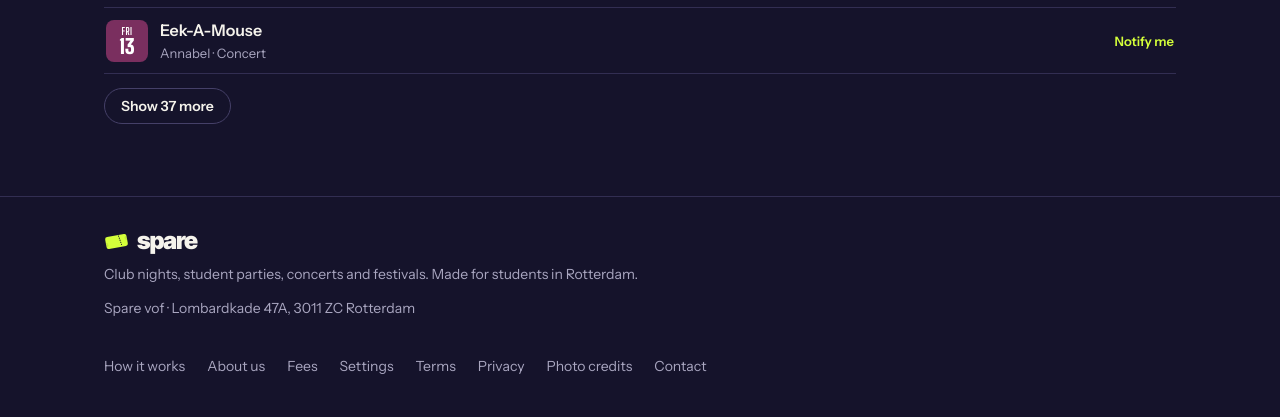
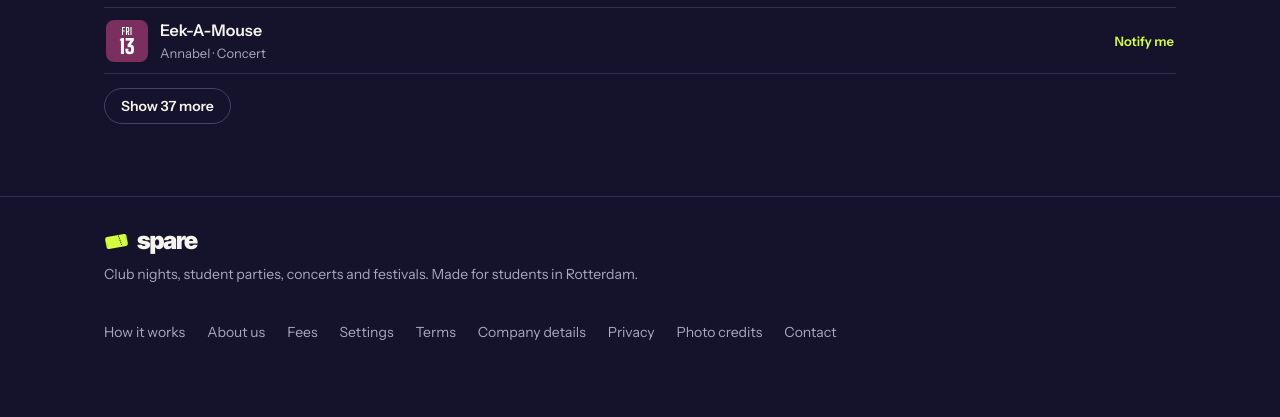
Before and after one commit to LeoHav199/nightswap, a Flask app: page / in a window 1280 px wide. Shown: the part 1139-1556 px from the top of the page. After the commit the page ends 1479 px from the top, so only its background shows below. Run offline with Flask 3, Linux system fonts and the light colour scheme; data comes from the database, SQL or seed files in the repository; data that the repository does not hold is empty.

Commit message:
Company address only in the terms and privacy policy, with a 'Company details' link in the footer instead of on every page
Co-Authored-By: Claude Opus 5.5 <noreply@anthropic.com>

```diff
--- a/i18n.py
+++ b/i18n.py
@@ -871,6 +871,7 @@ STRINGS = {
         "made_by_students": "Run by two students at Erasmus University Rotterdam.",
         "help_fast": "Questions? Spare is run by two Erasmus University students, and we reply fast:",
         "mail_signoff": "The Spare team, two students at Erasmus University Rotterdam",
+        "footer_company": "Company details",
         "report_warning": "We check with the organiser whether your ticket was scanned. A false report means the seller keeps the money and your account is blocked.",
         "photo_needed_door": "required if you were turned away at the door",
         "err_door_photo": "Add a photo for a problem at the door, for example the scanner's screen or the door staff's message.",
@@ -1670,6 +1671,7 @@ STRINGS = {
         "made_by_students": "Gerund door twee studenten van de Erasmus Universiteit Rotterdam.",
         "help_fast": "Vragen? Spare wordt gerund door twee studenten van de Erasmus Universiteit, en we reageren snel:",
         "mail_signoff": "Het Spare-team, twee studenten van de Erasmus Universiteit Rotterdam",
+        "footer_company": "Bedrijfsgegevens",
         "report_warning": "We checken bij de organisator of je ticket is gescand. Bij een valse melding houdt de verkoper het geld en wordt je account geblokkeerd.",
         "photo_needed_door": "verplicht als je aan de deur bent geweigerd",
         "err_door_photo": "Voeg een foto toe bij een probleem aan de deur, bijvoorbeeld van het scherm van de scanner of het bericht van de deur.",
--- a/locales/de.py
+++ b/locales/de.py
@@ -572,6 +572,7 @@ STRINGS = {
     "made_by_students": "Betrieben von zwei Studierenden der Erasmus-Universität Rotterdam.",
     "help_fast": "Fragen? Spare wird von zwei Studierenden der Erasmus-Universität betrieben, und wir antworten schnell:",
     "mail_signoff": "Das Spare-Team, zwei Studierende der Erasmus-Universität Rotterdam",
+    "footer_company": "Impressum",
     "report_warning": "Wir prüfen beim Veranstalter, ob dein Ticket gescannt wurde. Bei einer falschen Meldung behält der Verkäufer das Geld und dein Konto wird gesperrt.",
     "photo_needed_door": "Pflicht, wenn du am Eingang abgewiesen wurdest",
     "err_door_photo": "Füge bei einem Problem am Eingang ein Foto hinzu, zum Beispiel vom Bildschirm des Scanners oder von der Nachricht des Personals.",
--- a/locales/es.py
+++ b/locales/es.py
@@ -572,6 +572,7 @@ STRINGS = {
     "made_by_students": "Lo llevan dos estudiantes de la Universidad Erasmus de Róterdam.",
     "help_fast": "¿Preguntas? Spare lo llevan dos estudiantes de la Universidad Erasmus, y respondemos rápido:",
     "mail_signoff": "El equipo de Spare, dos estudiantes de la Universidad Erasmus de Róterdam",
+    "footer_company": "Datos de la empresa",
     "report_warning": "Comprobamos con el organizador si tu entrada se escaneó. Si el aviso es falso, el vendedor se queda el dinero y tu cuenta se bloquea.",
     "photo_needed_door": "obligatorio si no te dejaron entrar",
     "err_door_photo": "Añade una foto para un problema en la entrada, por ejemplo la pantalla del escáner o el mensaje del personal.",
--- a/locales/fr.py
+++ b/locales/fr.py
@@ -572,6 +572,7 @@ STRINGS = {
     "made_by_students": "Géré par deux étudiants de l'université Erasmus de Rotterdam.",
     "help_fast": "Des questions ? Spare est géré par deux étudiants de l'université Erasmus, et on répond vite :",
     "mail_signoff": "L'équipe Spare, deux étudiants de l'université Erasmus de Rotterdam",
+    "footer_company": "Mentions légales",
     "report_warning": "On vérifie auprès de l'organisateur si ton billet a été scanné. En cas de faux signalement, le vendeur garde l'argent et ton compte est bloqué.",
     "photo_needed_door": "obligatoire si on t'a refusé l'entrée",
     "err_door_photo": "Ajoute une photo pour un problème à l'entrée, par exemple l'écran du scanner ou le message du personnel.",
--- a/templates/base.html
+++ b/templates/base.html
@@ -77,7 +77,6 @@
           <span>spare</span>
         </div>
         <p class="muted small">{{ t('footer_tagline') }}</p>
-        {% if company.name and company.address %}<p class="muted small company-line">{{ company.name }} · {{ company.address }}{% if company.kvk %} · KvK {{ company.kvk }}{% endif %}{% if company.vat %} · {{ t('vat') }} {{ company.vat }}{% endif %}</p>{% endif %}
       </div>
       <nav class="footer-links">
         <a href="{{ url_for('how') }}">{{ t('nav_how') }}</a>
@@ -85,6 +84,8 @@
         <a href="{{ url_for('how') }}#fees">{{ t('footer_fees') }}</a>
         <a href="{{ url_for('settings') }}">{{ t('settings') }}</a>
         <a href="{{ url_for('terms') }}">{{ t('footer_terms') }}</a>
+        {# The legally required name, address and KvK number live in the terms and privacy policy, not on every page (Leo and Ilyas's choice). #}
+        <a href="{{ url_for('terms') }}#company">{{ t('footer_company') }}</a>
         <a href="{{ url_for('privacy') }}">{{ t('footer_privacy') }}</a>
         <a href="{{ url_for('credits') }}">{{ t('photo_credits') }}</a>
         <a href="mailto:hello@sparetickets.eu">{{ t('footer_contact') }}</a>
--- a/templates/terms/de.html
+++ b/templates/terms/de.html
@@ -3,7 +3,7 @@
 <p class="muted">Zuletzt aktualisiert: November 2026 · Übersetzung: Im Zweifel gilt die niederländische Fassung.</p>
 
 <h2>1. Wer wir sind</h2>
-<p>Spare (sparetickets.eu) wird betrieben von {{ company.name }}, {{ company.address }}{% if company.kvk %}, KvK {{ company.kvk }}{% endif %}{% if company.vat %}, USt-IdNr. {{ company.vat }}{% endif %}. Kontakt: <a href="mailto:hello@sparetickets.eu">hello@sparetickets.eu</a>. Diese Adresse ist auch unsere Kontaktstelle für Behörden und Nutzer nach dem EU-Gesetz über digitale Dienste (DSA); du kannst uns auf Englisch oder Niederländisch schreiben.</p>
+<p id="company">Spare (sparetickets.eu) wird betrieben von {{ company.name }}, {{ company.address }}{% if company.kvk %}, KvK {{ company.kvk }}{% endif %}{% if company.vat %}, USt-IdNr. {{ company.vat }}{% endif %}. Kontakt: <a href="mailto:hello@sparetickets.eu">hello@sparetickets.eu</a>. Diese Adresse ist auch unsere Kontaktstelle für Behörden und Nutzer nach dem EU-Gesetz über digitale Dienste (DSA); du kannst uns auf Englisch oder Niederländisch schreiben.</p>
 
 <h2>2. Was Spare macht</h2>
 <p>Spare ist eine Plattform, auf der Menschen sich gegenseitig Eventtickets weiterverkaufen. Spare verkauft selbst keine Tickets, veranstaltet keine Events und ist nicht mit den Locations oder Veranstaltern auf der Seite verbunden. Die Verkäufer sind Privatpersonen, keine Unternehmen. Deshalb gelten die Verbraucherrechte, die du beim Kauf von einem Unternehmen hast (etwa Widerrufsrecht oder gesetzliche Gewährleistung), gegenüber dem Verkäufer nicht. Die eigene Leistung von Spare dir gegenüber steht in diesen Bedingungen.</p>
--- a/templates/terms/en.html
+++ b/templates/terms/en.html
@@ -3,7 +3,7 @@
 <p class="muted">Last updated: November 2026</p>
 
 <h2>1. Who we are</h2>
-<p>Spare (sparetickets.eu) is run by {{ company.name }}, {{ company.address }}{% if company.kvk %}, KvK {{ company.kvk }}{% endif %}{% if company.vat %}, VAT {{ company.vat }}{% endif %}. Contact: <a href="mailto:hello@sparetickets.eu">hello@sparetickets.eu</a>. This email address is also our contact point for authorities and users under the EU Digital Services Act; you can write to us in English or Dutch.</p>
+<p id="company">Spare (sparetickets.eu) is run by {{ company.name }}, {{ company.address }}{% if company.kvk %}, KvK {{ company.kvk }}{% endif %}{% if company.vat %}, VAT {{ company.vat }}{% endif %}. Contact: <a href="mailto:hello@sparetickets.eu">hello@sparetickets.eu</a>. This email address is also our contact point for authorities and users under the EU Digital Services Act; you can write to us in English or Dutch.</p>
 
 <h2>2. What Spare does</h2>
 <p>Spare is a platform where people resell event tickets to each other. Spare doesn't sell tickets itself, doesn't organise events and isn't connected to the venues or organisers shown on the site. The sellers are private individuals, not businesses, so the consumer rights you have when buying from a business (such as a right of withdrawal or a legal guarantee) don't apply to the seller. Spare's own service to you is described in these terms.</p>
--- a/templates/terms/es.html
+++ b/templates/terms/es.html
@@ -3,7 +3,7 @@
 <p class="muted">Última actualización: noviembre de 2026 · Traducción: en caso de duda, prevalece la versión neerlandesa.</p>
 
 <h2>1. Quiénes somos</h2>
-<p>Spare (sparetickets.eu) lo gestiona {{ company.name }}, {{ company.address }}{% if company.kvk %}, KvK {{ company.kvk }}{% endif %}{% if company.vat %}, IVA {{ company.vat }}{% endif %}. Contacto: <a href="mailto:hello@sparetickets.eu">hello@sparetickets.eu</a>. Esta dirección también es nuestro punto de contacto para autoridades y usuarios según el Reglamento europeo de Servicios Digitales (DSA); puedes escribirnos en inglés o neerlandés.</p>
+<p id="company">Spare (sparetickets.eu) lo gestiona {{ company.name }}, {{ company.address }}{% if company.kvk %}, KvK {{ company.kvk }}{% endif %}{% if company.vat %}, IVA {{ company.vat }}{% endif %}. Contacto: <a href="mailto:hello@sparetickets.eu">hello@sparetickets.eu</a>. Esta dirección también es nuestro punto de contacto para autoridades y usuarios según el Reglamento europeo de Servicios Digitales (DSA); puedes escribirnos en inglés o neerlandés.</p>
 
 <h2>2. Qué hace Spare</h2>
 <p>Spare es una plataforma donde las personas se revenden entradas de eventos. Spare no vende entradas, no organiza eventos y no está vinculada a los locales u organizadores que aparecen en la web. Los vendedores son particulares, no empresas, así que los derechos que tienes al comprar a una empresa (como el desistimiento o la garantía legal) no se aplican al vendedor. El servicio propio de Spare hacia ti se describe en estas condiciones.</p>
--- a/templates/terms/fr.html
+++ b/templates/terms/fr.html
@@ -3,7 +3,7 @@
 <p class="muted">Dernière mise à jour : novembre 2026 · Traduction : en cas de doute, la version néerlandaise fait foi.</p>
 
 <h2>1. Qui sommes-nous</h2>
-<p>Spare (sparetickets.eu) est exploité par {{ company.name }}, {{ company.address }}{% if company.kvk %}, KvK {{ company.kvk }}{% endif %}{% if company.vat %}, TVA {{ company.vat }}{% endif %}. Contact : <a href="mailto:hello@sparetickets.eu">hello@sparetickets.eu</a>. Cette adresse est aussi notre point de contact pour les autorités et les utilisateurs au titre du règlement européen sur les services numériques (DSA) ; tu peux nous écrire en anglais ou en néerlandais.</p>
+<p id="company">Spare (sparetickets.eu) est exploité par {{ company.name }}, {{ company.address }}{% if company.kvk %}, KvK {{ company.kvk }}{% endif %}{% if company.vat %}, TVA {{ company.vat }}{% endif %}. Contact : <a href="mailto:hello@sparetickets.eu">hello@sparetickets.eu</a>. Cette adresse est aussi notre point de contact pour les autorités et les utilisateurs au titre du règlement européen sur les services numériques (DSA) ; tu peux nous écrire en anglais ou en néerlandais.</p>
 
 <h2>2. Ce que fait Spare</h2>
 <p>Spare est une plateforme où des personnes se revendent des billets d'événements. Spare ne vend pas de billets elle-même, n'organise pas d'événements et n'est pas liée aux lieux ou organisateurs affichés sur le site. Les vendeurs sont des particuliers, pas des entreprises : les droits que tu as en achetant auprès d'une entreprise (comme le droit de rétractation ou la garantie légale) ne s'appliquent pas au vendeur. Le service de Spare envers toi est décrit dans ces conditions.</p>
--- a/templates/terms/nl.html
+++ b/templates/terms/nl.html
@@ -3,7 +3,7 @@
 <p class="muted">Laatst bijgewerkt: november 2026</p>
 
 <h2>1. Wie we zijn</h2>
-<p>Spare (sparetickets.eu) wordt beheerd door {{ company.name }}, {{ company.address }}{% if company.kvk %}, KvK {{ company.kvk }}{% endif %}{% if company.vat %}, btw {{ company.vat }}{% endif %}. Contact: <a href="mailto:hello@sparetickets.eu">hello@sparetickets.eu</a>. Dit adres is ook ons contactpunt voor autoriteiten en gebruikers onder de Europese Digitaledienstenverordening (DSA); je kunt ons in het Nederlands of Engels schrijven.</p>
+<p id="company">Spare (sparetickets.eu) wordt beheerd door {{ company.name }}, {{ company.address }}{% if company.kvk %}, KvK {{ company.kvk }}{% endif %}{% if company.vat %}, btw {{ company.vat }}{% endif %}. Contact: <a href="mailto:hello@sparetickets.eu">hello@sparetickets.eu</a>. Dit adres is ook ons contactpunt voor autoriteiten en gebruikers onder de Europese Digitaledienstenverordening (DSA); je kunt ons in het Nederlands of Engels schrijven.</p>
 
 <h2>2. Wat Spare doet</h2>
 <p>Spare is een platform waarop mensen tickets voor evenementen aan elkaar doorverkopen. Spare verkoopt zelf geen tickets, organiseert geen evenementen en is niet verbonden aan de locaties of organisatoren op de site. Verkopers zijn particulieren, geen bedrijven, dus de consumentenrechten die je hebt als je bij een bedrijf koopt (zoals herroepingsrecht of wettelijke garantie) gelden niet tegenover de verkoper. De eigen dienst van Spare aan jou staat in deze voorwaarden.</p>
```
Also changed, not shown: CLAUDE.md (+1 -0 lines), tests/about_test.py (+3 -2 lines), tests/hardening_test.py (+3 -3 lines).
